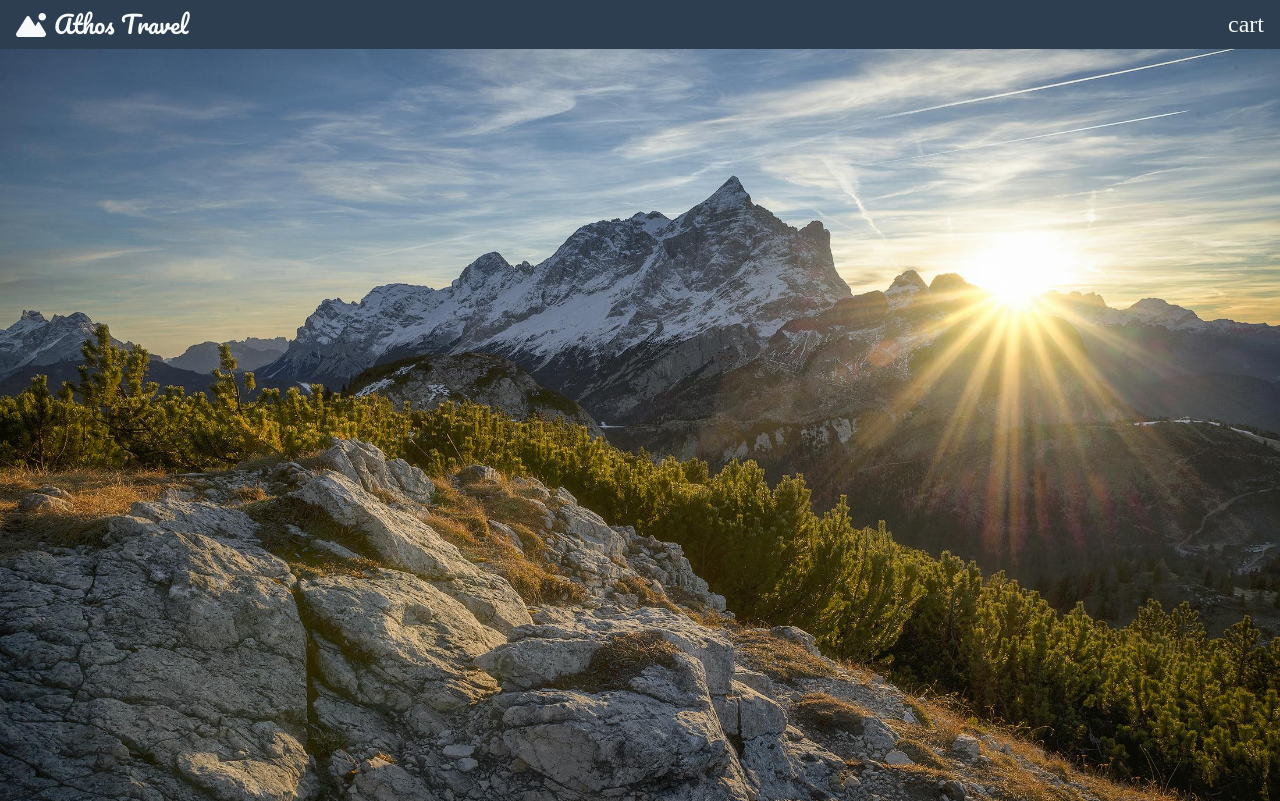
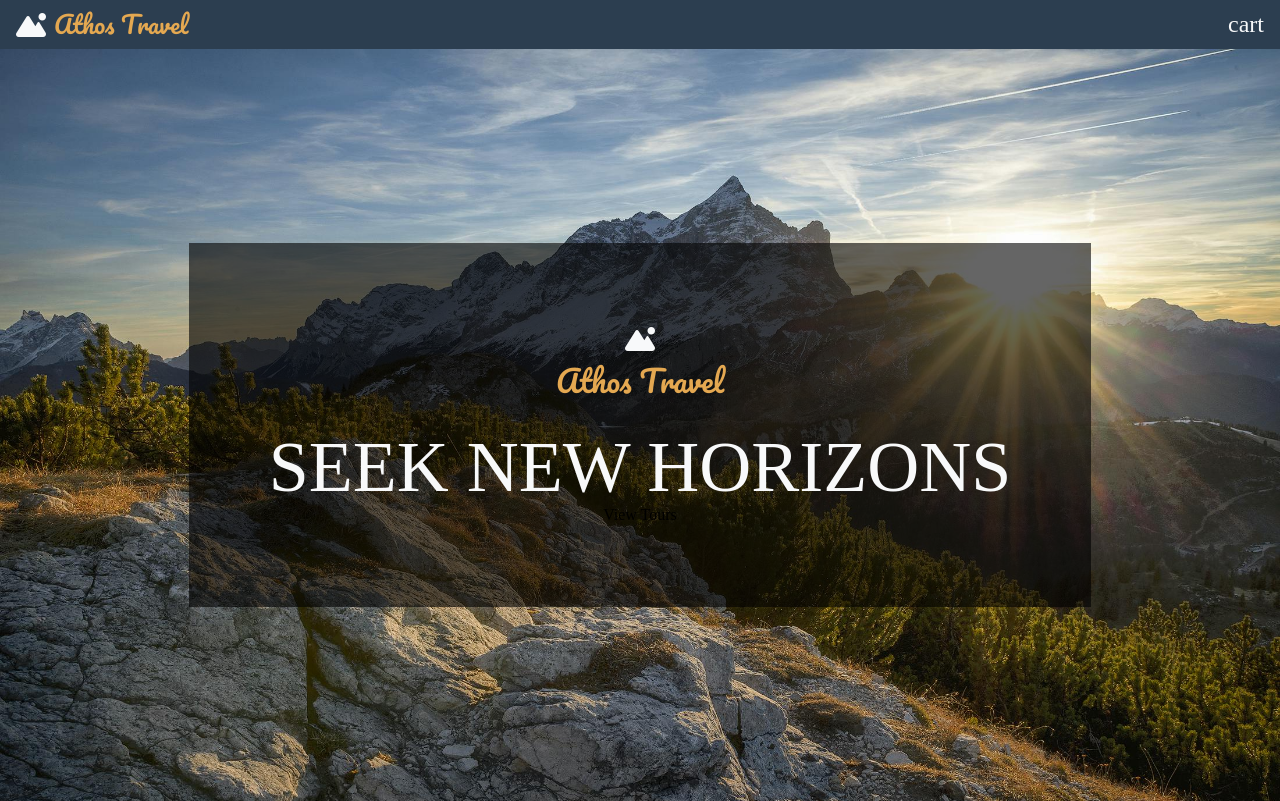
Before and after one commit to Nimira43/Athos-Travels, a website: page index.html in a window 1280 px wide. Drawn offline with Linux system fonts and the light colour scheme; a web font is replaced by a local one.

Commit message:
Hero section

```diff
--- a/index.html
+++ b/index.html
@@ -14,15 +14,20 @@
 <nav class="py-2 px-4 bg-midnight text-glacial sticky top-0 z-10 flex">
   <div>
     <i class="fa-solid fa-mountain-sun text-2xl"></i>
-    <span class="logo ml-1 text-2xl"> Athos Travel</span>
+    <span class="logo ml-1 text-2xl text-sunset"> Athos Travel</span>
   </div>
   <div class="ml-auto text-2xl">cart</div>
 </nav>
 <main>
   <header
-    class="bg-[url('/images/bg.jpg')] bg-cover h-[calc(100vh-48px)] min-h-[400px]"
+    class="flex bg-[url('/images/bg.jpg')] bg-cover h-[calc(100vh-48px)] min-h-[400px]"
   >
-
+    <div class="m-auto bg-black/60 p-20 text-center">
+      <i class="fa-solid fa-mountain-sun text-2xl text-glacial mb-2"></i>
+      <h1 class="logo text-3xl mb-8 text-sunset">Athos Travel</h1>
+      <h1 class="uppercase text-7xl text-glacial">Seek New Horizons</h1>
+      <button class="">View Tours</button>
+    </div>
   </header>
 </main>
 </body>
```
Also changed, not shown: dist/output.css.
